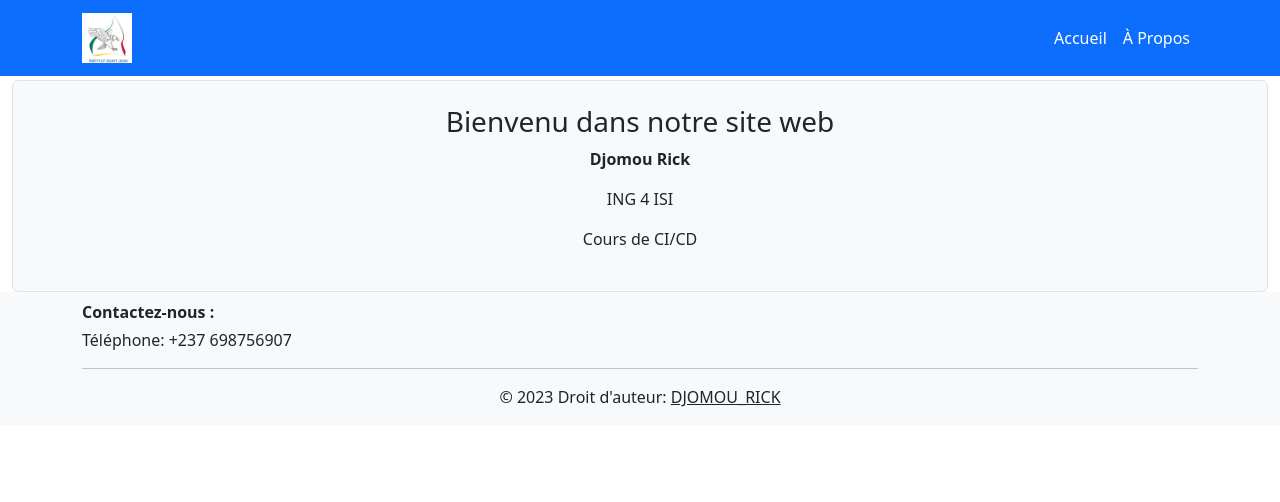
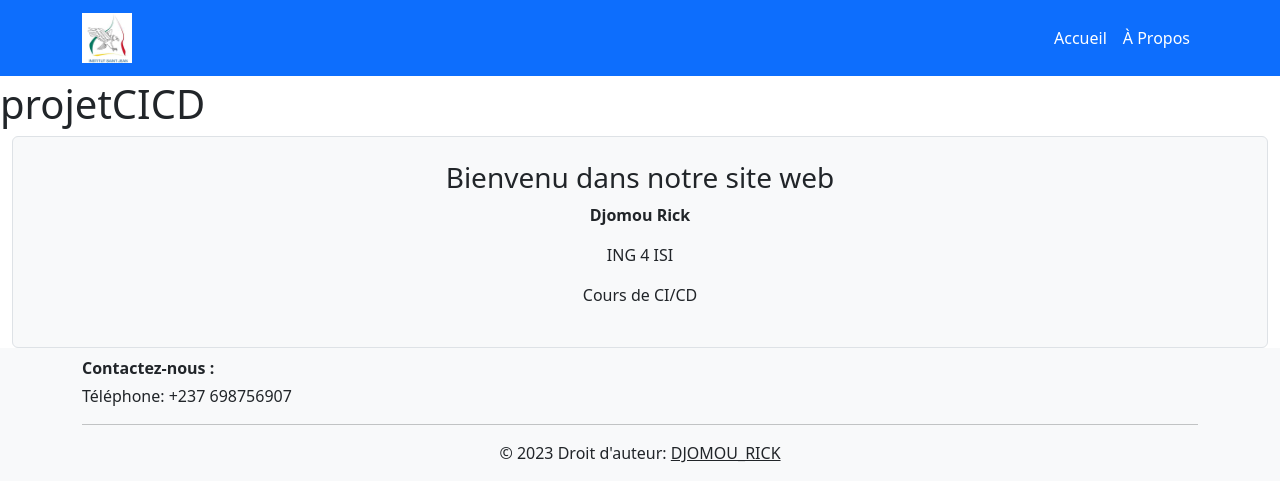
Before and after one commit to khaki1999/projetCICD, an Angular app: page / in a window 1280 px wide. Shown: the top 502 px of the page. Built offline with nearby package versions, Linux system fonts and the light colour scheme.

Commit message:
mise a jour

```diff
--- a/src/app/app.component.html
+++ b/src/app/app.component.html
@@ -1,5 +1,5 @@
 <header>
-  <title>projetCICD</title>
+  <h1 class="title">{{title}}</h1>
   <nav class="navbar navbar-expand-lg navbar-light bg-primary fixed-top">
     <div class="container">
       <a class="navbar-brand text-white" href="#">
```
